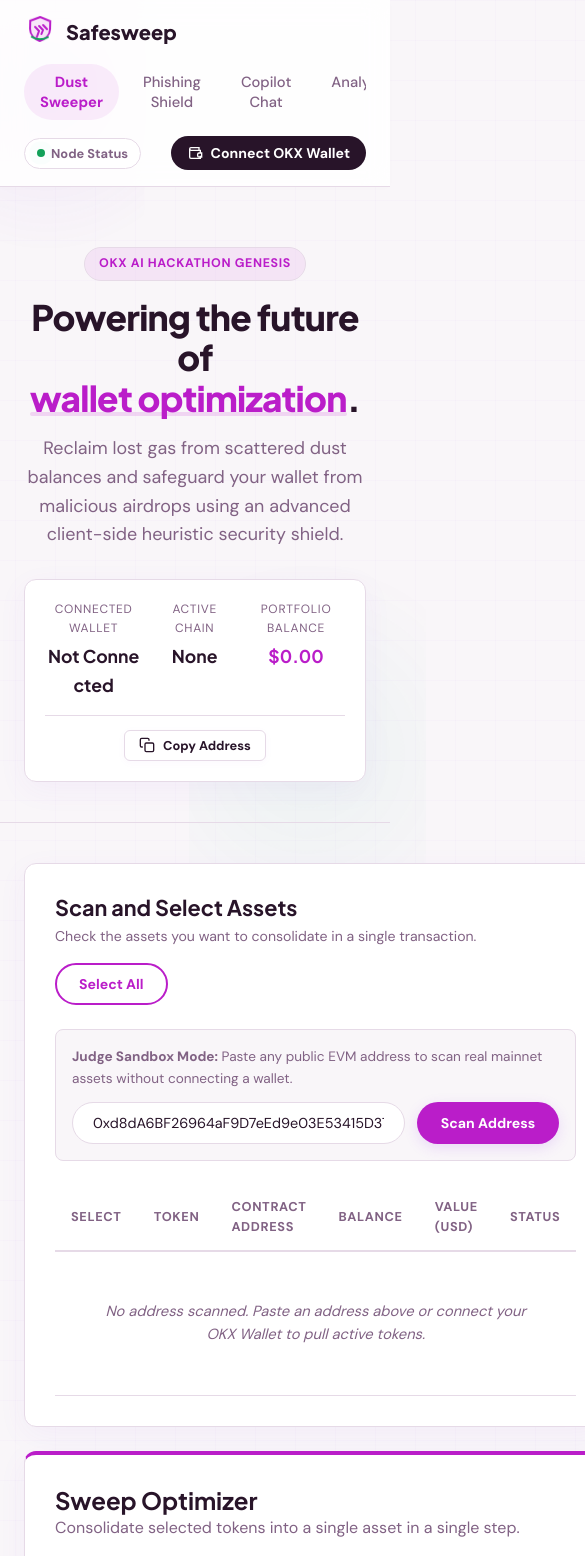
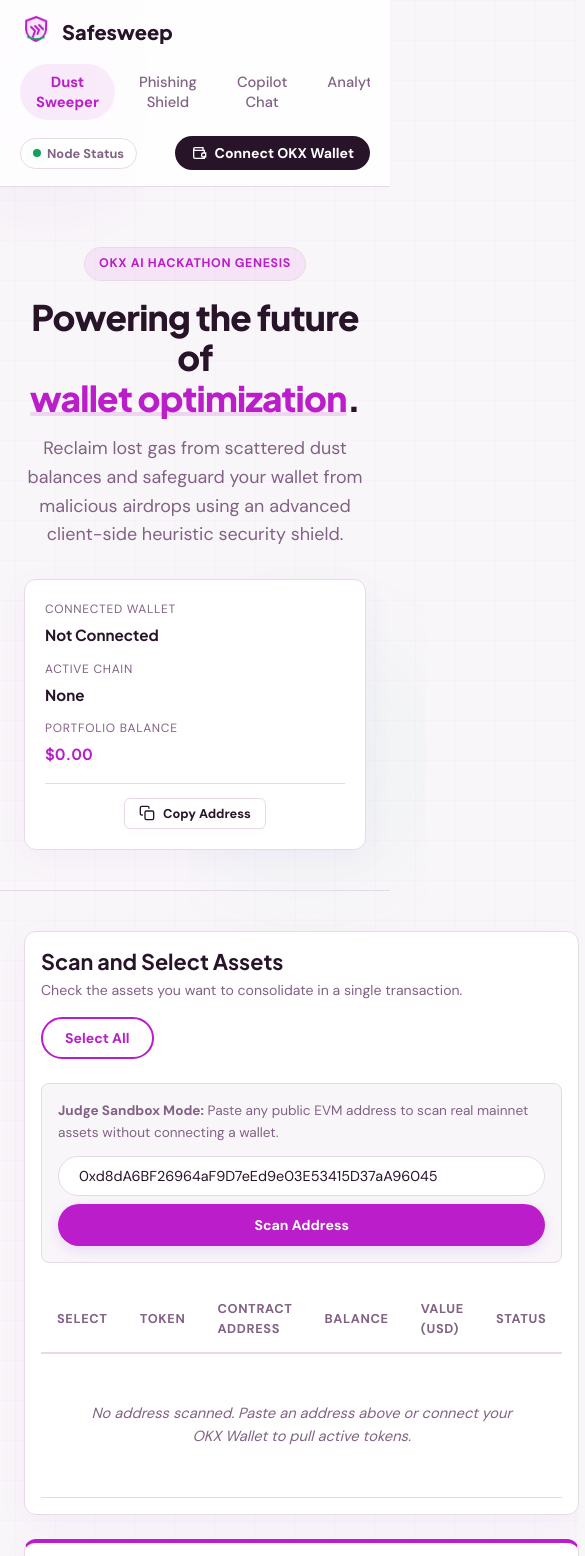
Before and after one commit to comzzy-comzzy/safesweep, a website: page index.html in a window 390 px wide. Shown: the top 1556 px of the page, 585 px wide, since content can reach past the window. Drawn offline with Linux system fonts and the light colour scheme.

Commit message:
design: fix mobile container widths and layout stacking to prevent overflow on Android

```diff
--- a/styles.css
+++ b/styles.css
@@ -226,6 +226,9 @@
   border-bottom: 1px solid var(--border);
   position: sticky;
   top: 0;
+  left: 0;
+  right: 0;
+  width: 100%;
   z-index: 100;
   box-shadow: 0 1px 10px rgba(0, 0, 0, 0.01);
   animation: fadeIn 0.5s ease-out;
@@ -1370,8 +1373,10 @@
     flex-direction: column;
     align-items: flex-start; /* Aligns all children (logo, nav-links, actions) to the left side */
     height: auto;
-    padding: 16px 24px;
+    padding: 16px 20px;
     gap: 12px;
+    width: 100%;
+    box-sizing: border-box;
   }
 
   .standard-nav .logo {
@@ -1391,3 +1396,44 @@
     justify-content: space-between;
   }
 }
+
+/* Stacking and padding adjustments for small Android/iOS mobile screens */
+@media (max-width: 576px) {
+  .wallet-info-row {
+    flex-direction: column;
+    align-items: flex-start;
+    gap: 12px;
+  }
+  .wallet-meta {
+    align-items: flex-start;
+  }
+  .meta-value {
+    font-size: 0.95rem;
+  }
+  .card-item {
+    padding: 16px;
+  }
+  .dust-table-container {
+    margin: 0 -16px;
+    padding: 0 16px;
+  }
+  .modal-card {
+    width: calc(100% - 32px);
+    margin: 16px;
+    padding: 16px;
+  }
+  .pricing-cards {
+    grid-template-columns: 1fr;
+    gap: 12px;
+  }
+}
+
+@media (max-width: 480px) {
+  .scanner-controls {
+    flex-direction: column;
+    gap: 8px;
+  }
+  .scanner-controls button {
+    width: 100%;
+  }
+}
```
